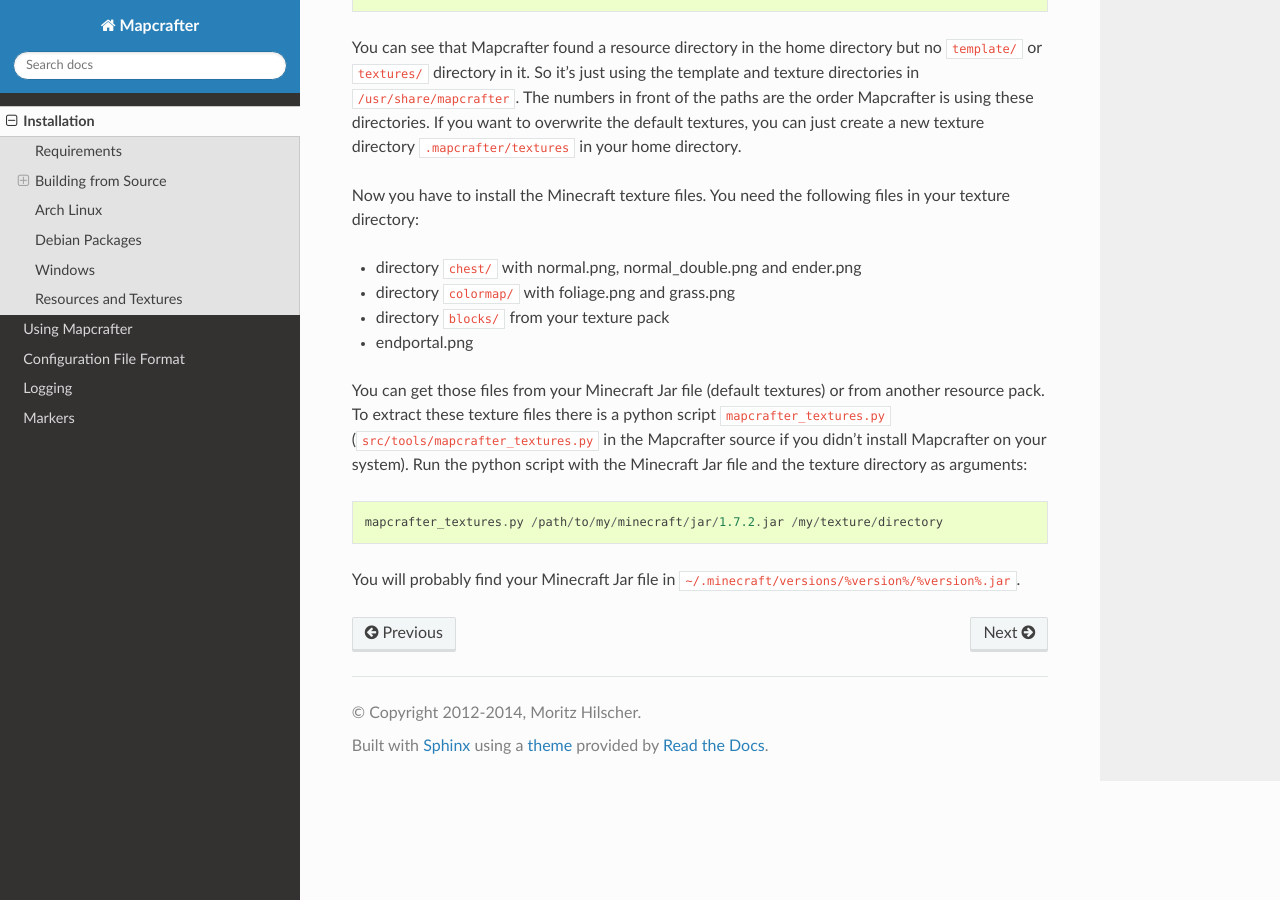
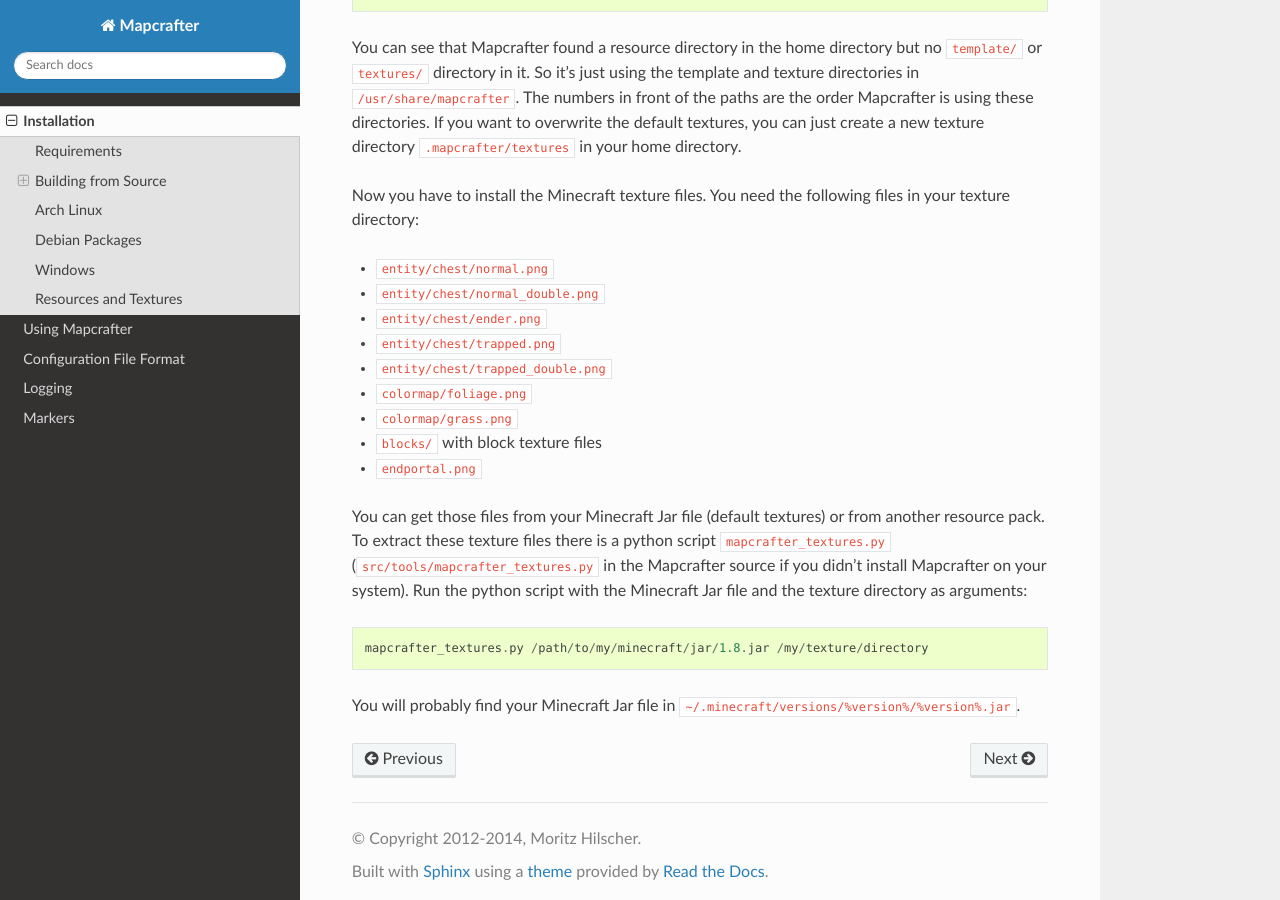
Before and after one commit to mapcrafter/mapcrafter, a Sphinx documentation site: the page built from docs/installation.rst, in a window 1280 px wide and 900 px high, scrolled down 5266 px. Built offline with Sphinx 7.4.7 and the Read the Docs theme 2.0.0, drawn with Linux system fonts in a browser that asks for light colours.

Commit message:
Documented new 1.8 stuff.

```diff
--- a/docs/installation.rst
+++ b/docs/installation.rst
@@ -243,10 +243,15 @@
 Now you have to install the Minecraft texture files. You need the following
 files in your texture directory:
 
-* directory ``chest/`` with normal.png, normal_double.png and ender.png
-* directory ``colormap/`` with foliage.png and grass.png
-* directory ``blocks/`` from your texture pack
-* endportal.png
+* ``entity/chest/normal.png``
+* ``entity/chest/normal_double.png``
+* ``entity/chest/ender.png``
+* ``entity/chest/trapped.png``
+* ``entity/chest/trapped_double.png``
+* ``colormap/foliage.png``
+* ``colormap/grass.png``
+* ``blocks/`` with block texture files
+* ``endportal.png``
 
 You can get those files from your Minecraft Jar file (default textures) or from
 another resource pack. To extract these texture files there is a python script
@@ -255,7 +260,7 @@
 python script with the Minecraft Jar file and the texture directory as
 arguments::
 
-    mapcrafter_textures.py /path/to/my/minecraft/jar/1.7.2.jar /my/texture/directory
+    mapcrafter_textures.py /path/to/my/minecraft/jar/1.8.jar /my/texture/directory
 
 You will probably find your Minecraft Jar file in
 ``~/.minecraft/versions/%version%/%version%.jar``.
```
Also changed, not shown: README.md (+4 -0 lines).
